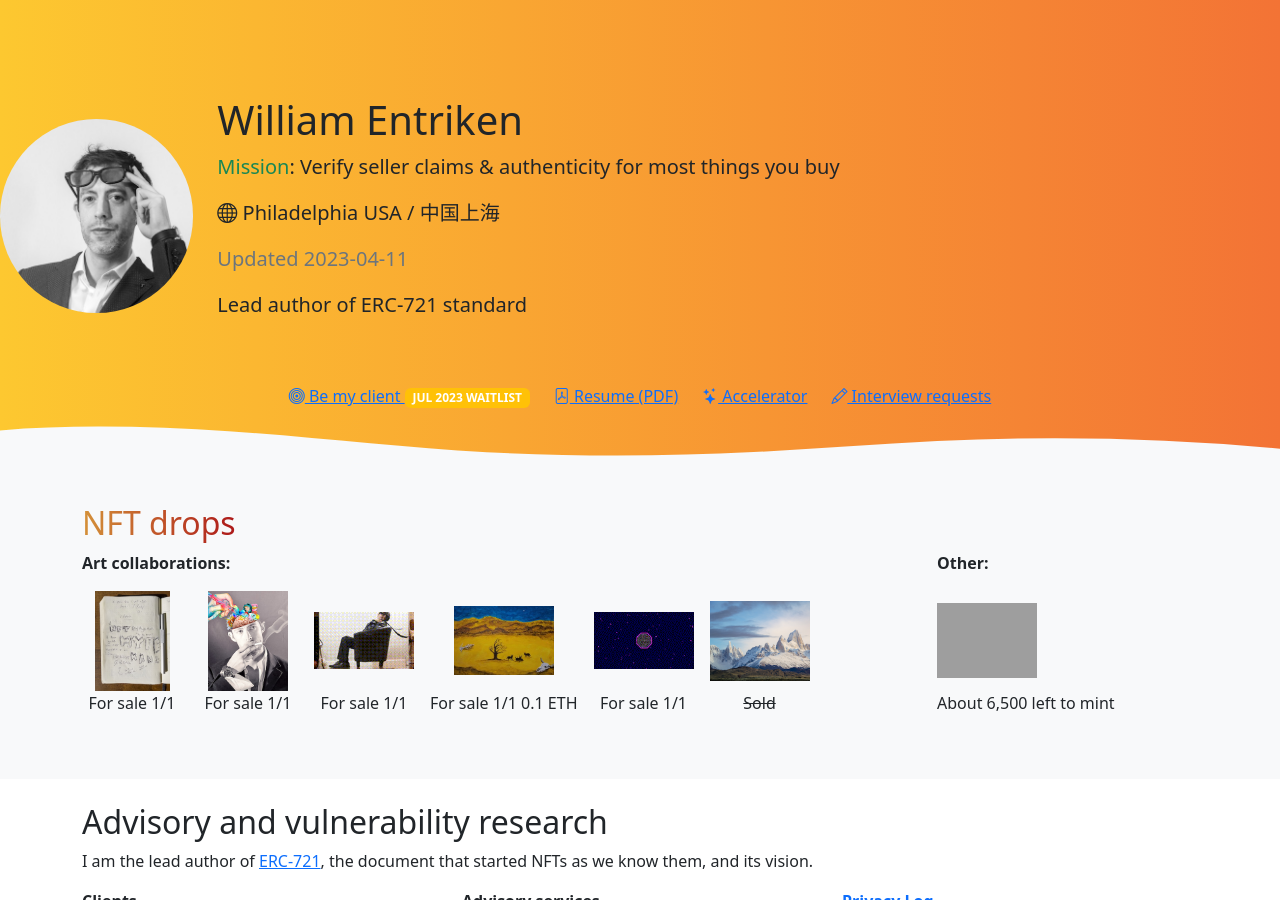
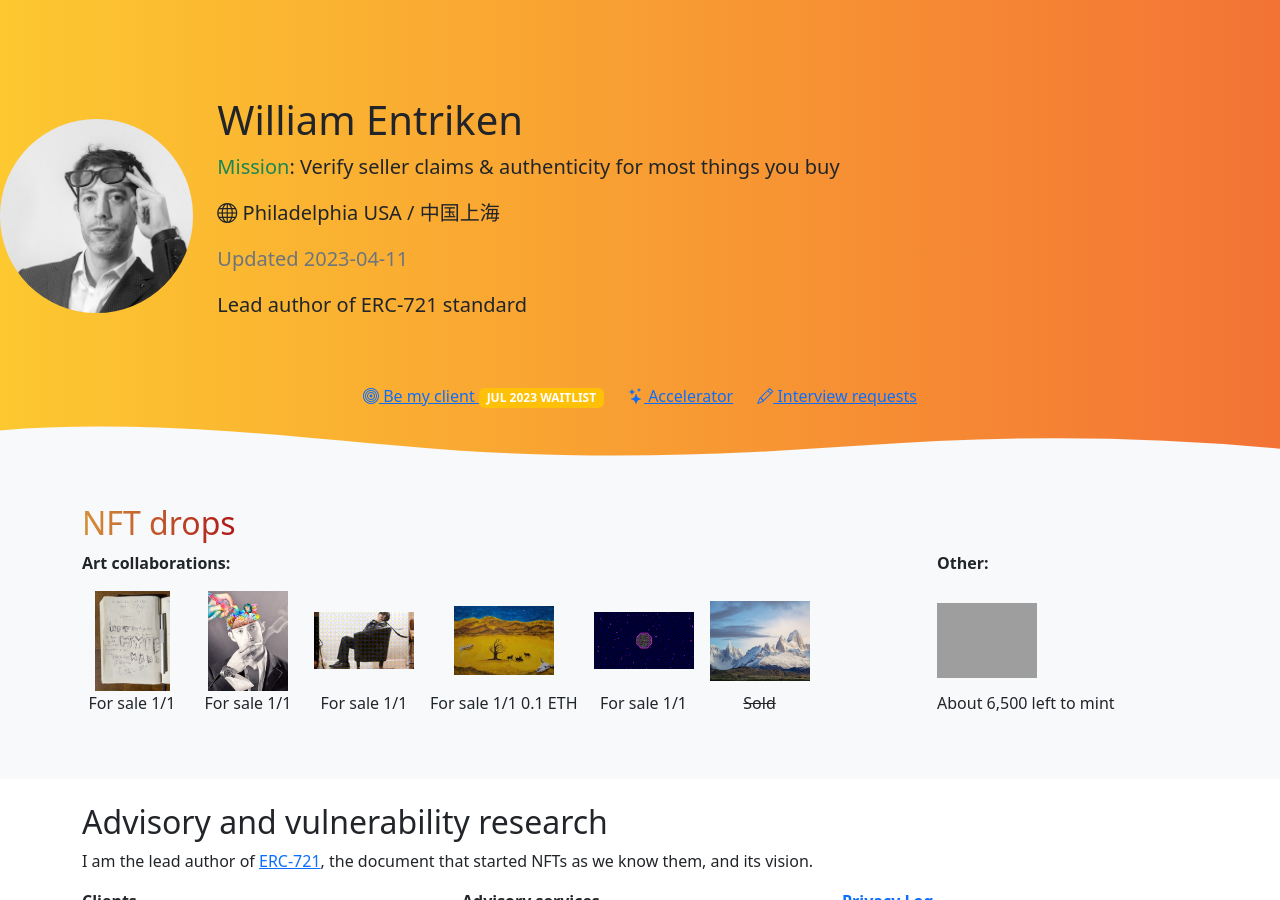
Before and after one commit to fulldecent/phor.net, a Jekyll site: the page built from index.html, in a window 1280 px wide and 900 px high. Built offline with Jekyll 4.4.1, drawn with Linux system fonts in a browser that asks for light colours; nearby versions of some CDN libraries; comment, search, counter and statistics services are not loaded; grey boxes are pictures that could not be loaded.

Commit message:
demote resume

```diff
--- a/index.html
+++ b/index.html
@@ -136,9 +136,6 @@
       <nav class="d-flex flex-column flex-md-row justify-content-center mb-3 gap-4 mt-5">
         <a class="link-primary" href="advisory">
           <i class="bi bi-bullseye" aria-hidden="true"></i> Be my client <span class="badge bg-warning">JUL 2023 WAITLIST</span>
-        </a>
-        <a class="link-primary" href="/resume.pdf">
-          <i class="bi bi-file-pdf" aria-hidden="true"></i> Resume (PDF)
         </a>
         <a class="link-primary" href="https://www.alephcrypto.xyz/">
           <i class="bi bi-stars" aria-hidden="true"></i> Accelerator
@@ -685,6 +682,7 @@
             <li><a href="goals">My goals in life</a></li>
             <li><a href="https://www.amazon.com/gp/registry/EE78A23EEGQB">Wish list at Amazon</a></li>
             <li><a href="bookmarks">My favorite websites</a></li>
+            <li><a href="/resume.pdf"><i class="bi bi-file-pdf" aria-hidden="true"></i> Resume (PDF)</a></li>
           </ul>
         </div>
       </div>
```
